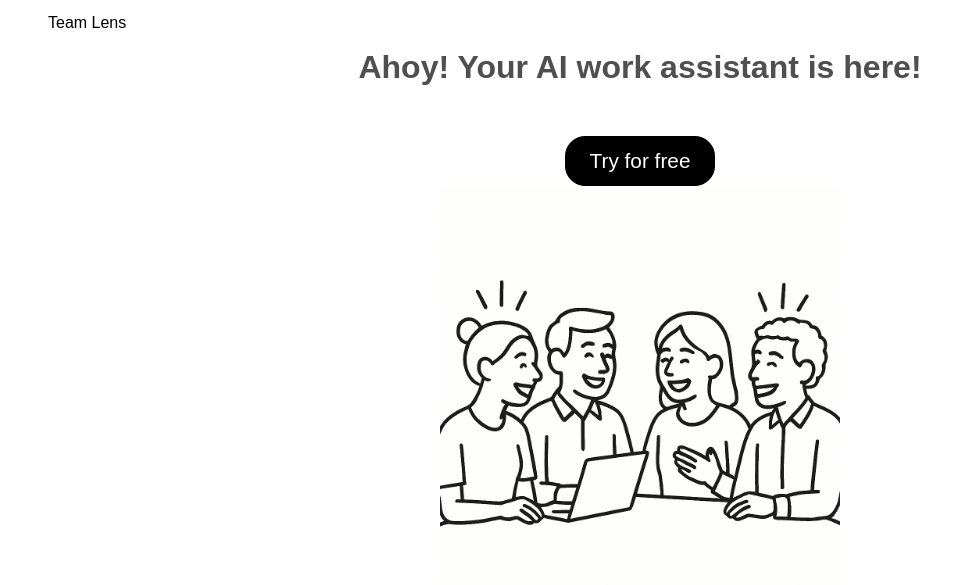
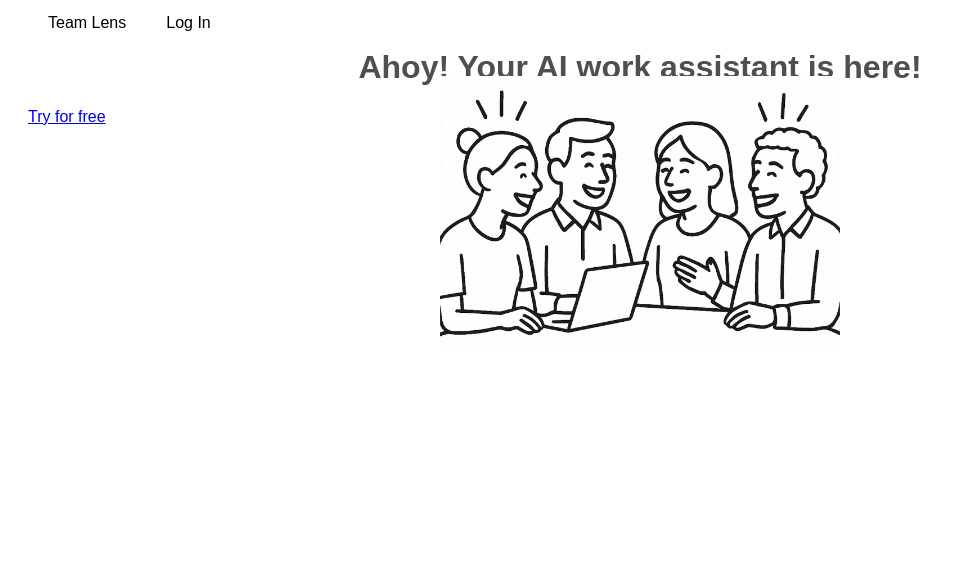
Before and after one commit to x-cean/team_lens_v1, a FastAPI app: page / in a window 1280 px wide. Shown: the top 585 px of the page, without its empty margins (0-954 px from the left). Run offline with FastAPI, Linux system fonts and the light colour scheme.

Commit message:
adjusting home page

```diff
--- a/services/rag/simple_rag_pipeline_spacy_embedding_sklearn_similarity_germini.py
+++ b/services/rag/simple_rag_pipeline_spacy_embedding_sklearn_similarity_germini.py
@@ -65,7 +65,7 @@
     doc = extract_text_from_pdf(example_pdf_path)
     user_query = "What is this article mainly about? What did the scientists find in the dark side of the moon?"
     results = find_similarity_of_query_from_one_doc(user_query, doc)
-    result_text = " ".join(results) # join list of str
+    result_text = " ".join(results) # join a list of str
 
     print(get_response_from_germini(result_text, user_query))
 
--- a/static/style.css
+++ b/static/style.css
@@ -70,7 +70,7 @@
     margin: 6px 10px 2px 0;
 }
 
-#click_to_try {
+a #try {
     font-size: 1.3em;
     display: block;
     margin: 50px auto;
@@ -81,9 +81,10 @@
     outline: none;
     border-radius: 20px;
     text-align: center;
+    text-decoration: none !important;
 }
 
-#click_to_try:hover {
+a #try:hover {
     background-color: #fff;
     color: #000;
 }
--- a/templates/index.html
+++ b/templates/index.html
@@ -10,9 +10,10 @@
 <body>
     <div class="navbar">
         <a href="/">Team Lens</a>
+        <a href="/login">Log In</a>
     </div>
     <h1>Ahoy! Your AI work assistant is here!</h1>
-    <button id="click_to_try">Try for free</button>
+    <a id="try" href="/trial">Try for free</a>
     <img src="/static/images/cover.png"
          alt="Work happily, focus easily"
          id="cover_picture"
```
Also changed, not shown: static/images/cover.png.
